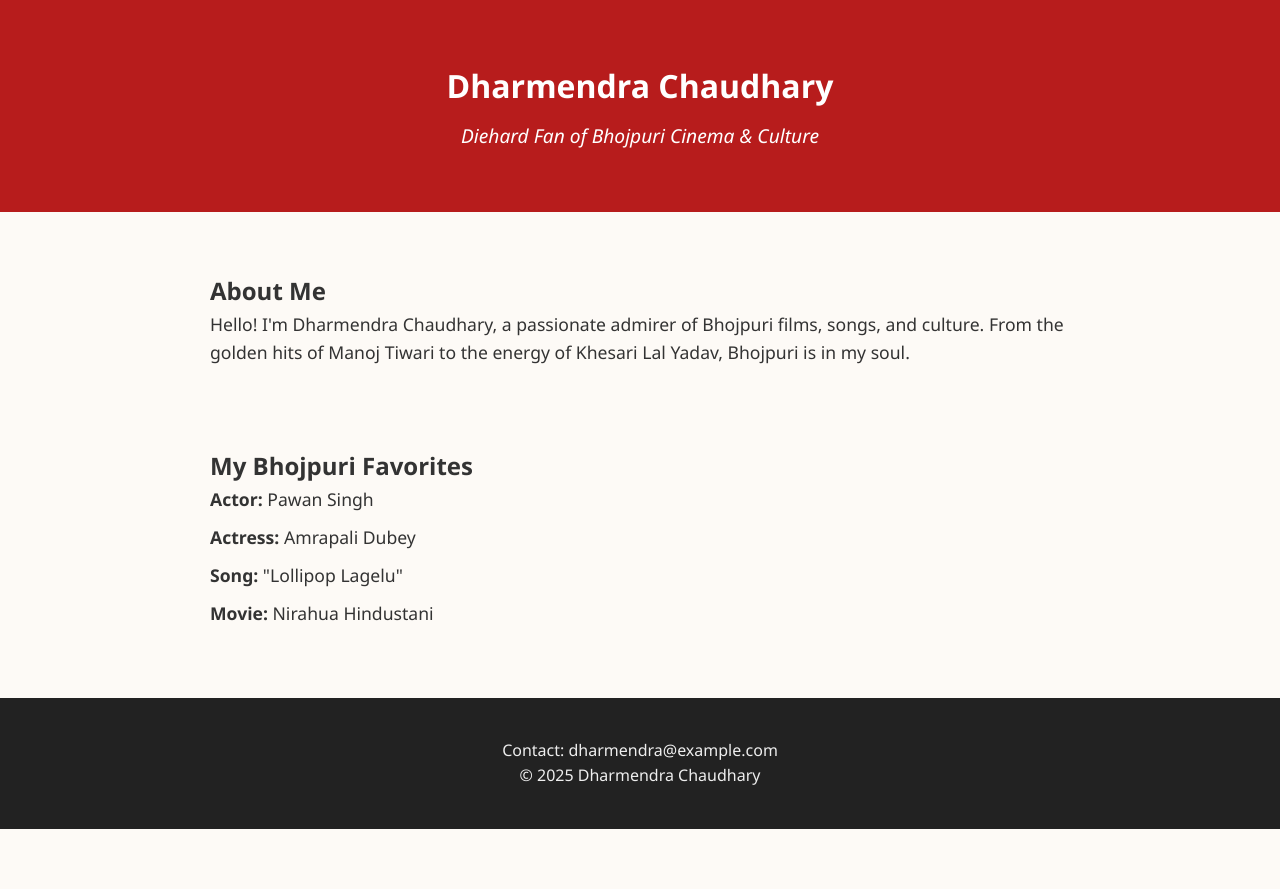
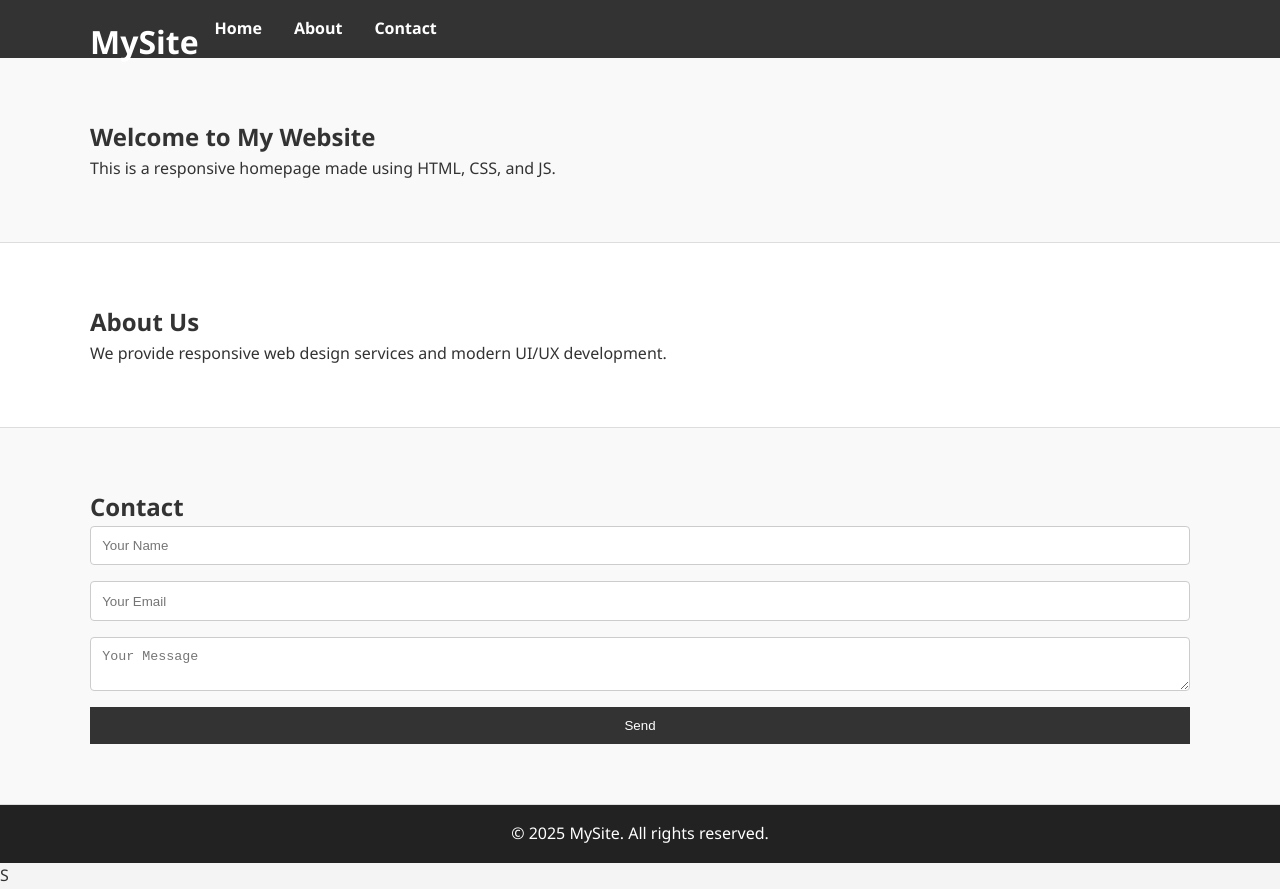
Before and after one commit to Dharmendra14ry/dharmendra-chaudhary.github.io, a plain HTML site: page index.html in a window 1280 px wide. Before the commit the page ends 829 px from the top, so only its background shows below. Drawn offline with Linux system fonts and the light colour scheme.

Commit message:
initial added js

```diff
--- /dev/null
+++ b/index.css
@@ -0,0 +1,118 @@
+* {
+  margin: 0;
+  padding: 0;
+  box-sizing: border-box;
+}
+
+body {
+  font-family: 'Segoe UI', sans-serif;
+  line-height: 1.6;
+  background: #f4f4f4;
+  color: #333;
+}
+
+header {
+  background: #333;
+  color: #fff;
+  padding: 1rem 0;
+  position: sticky;
+  top: 0;
+  z-index: 1000;
+}
+
+.container {
+  width: 90%;
+  max-width: 1100px;
+  margin: auto;
+}
+
+.logo {
+  float: left;
+}
+
+nav {
+  display: flex;
+  justify-content: space-between;
+  align-items: center;
+}
+
+.nav-links {
+  list-style: none;
+  display: flex;
+}
+
+.nav-links li {
+  margin: 0 1rem;
+}
+
+.nav-links a {
+  color: #fff;
+  text-decoration: none;
+  font-weight: bold;
+}
+
+.hamburger {
+  display: none;
+  font-size: 1.5rem;
+  cursor: pointer;
+  color: white;
+}
+
+section {
+  padding: 60px 0;
+  background: #fff;
+  border-bottom: 1px solid #ddd;
+}
+
+section:nth-child(even) {
+  background: #f9f9f9;
+}
+
+form {
+  display: flex;
+  flex-direction: column;
+}
+
+form input,
+form textarea {
+  margin-bottom: 1rem;
+  padding: 0.7rem;
+  border: 1px solid #ccc;
+  border-radius: 4px;
+}
+
+form button {
+  padding: 0.7rem;
+  border: none;
+  background: #333;
+  color: #fff;
+  cursor: pointer;
+}
+
+footer {
+  background: #222;
+  color: #fff;
+  text-align: center;
+  padding: 1rem;
+}
+
+/* Responsive */
+@media (max-width: 768px) {
+  .nav-links {
+    display: none;
+    flex-direction: column;
+    background: #333;
+    position: absolute;
+    top: 60px;
+    right: 0;
+    width: 200px;
+  }
+
+  .nav-links.active {
+    display: flex;
+  }
+
+  .hamburger {
+    display: block;
+  }
+}
--- a/index.html
+++ b/index.html
@@ -2,42 +2,56 @@
 <html lang="en">
 <head>
   <meta charset="UTF-8" />
-  <meta name="viewport" content="width=device-width, initial-scale=1.0" />
-  <title>Dharmendra Chaudhary - Bhojpuri Fan</title>
-  <link rel="stylesheet" href="style.css" />
+  <meta name="viewport" content="width=device-width, initial-scale=1.0"/>
+  <title>Simple Responsive Website</title>
+  <link rel="stylesheet" href="index.css" />
 </head>
 <body>
   <header>
     <div class="container">
-      <h1>Dharmendra Chaudhary</h1>
-      <p class="tagline">Diehard Fan of Bhojpuri Cinema & Culture</p>
+      <h1 class="logo">MySite</h1>
+      <nav id="navbar">
+        <ul class="nav-links" id="nav-links">
+          <li><a href="#home">Home</a></li>
+          <li><a href="#about">About</a></li>
+          <li><a href="#contact">Contact</a></li>
+        </ul>
+        <div class="hamburger" id="hamburger">&#9776;</div>
+      </nav>
     </div>
   </header>
 
-  <section class="about">
+  <section id="home">
     <div class="container">
-      <h2>About Me</h2>
-      <p>Hello! I'm Dharmendra Chaudhary, a passionate admirer of Bhojpuri films, songs, and culture. From the golden hits of Manoj Tiwari to the energy of Khesari Lal Yadav, Bhojpuri is in my soul.</p>
+      <h2>Welcome to My Website</h2>
+      <p>This is a responsive homepage made using HTML, CSS, and JS.</p>
     </div>
   </section>
 
-  <section class="favorites">
+  <section id="about">
     <div class="container">
-      <h2>My Bhojpuri Favorites</h2>
-      <ul>
-        <li><strong>Actor:</strong> Pawan Singh</li>
-        <li><strong>Actress:</strong> Amrapali Dubey</li>
-        <li><strong>Song:</strong> "Lollipop Lagelu"</li>
-        <li><strong>Movie:</strong> Nirahua Hindustani</li>
-      </ul>
+      <h2>About Us</h2>
+      <p>We provide responsive web design services and modern UI/UX development.</p>
+    </div>
+  </section>
+
+  <section id="contact">
+    <div class="container">
+      <h2>Contact</h2>
+      <form>
+        <input type="text" placeholder="Your Name" required />
+        <input type="email" placeholder="Your Email" required />
+        <textarea placeholder="Your Message" required></textarea>
+        <button type="submit">Send</button>
+      </form>
     </div>
   </section>
 
   <footer>
-    <div class="container">
-      <p>Contact: dharmendra@example.com</p>
-      <p>&copy; 2025 Dharmendra Chaudhary</p>
-    </div>
+    <p>&copy; 2025 MySite. All rights reserved.</p>
   </footer>
+
+  <script src="script.js"></script>
 </body>
 </html>
+S
--- /dev/null
+++ b/index.js
@@ -0,0 +1,6 @@
+const hamburger = document.getElementById('hamburger');
+const navLinks = document.getElementById('nav-links');
+
+hamburger.addEventListener('click', () => {
+  navLinks.classList.toggle('active');
+});
--- a/style.css
+++ /dev/null
@@ -1,67 +0,0 @@
-* {
-  margin: 0;
-  padding: 0;
-  box-sizing: border-box;
-}
-
-body {
-  font-family: 'Segoe UI', sans-serif;
-  line-height: 1.6;
-  color: #333;
-  background-color: #fdfaf6;
-}
-
-.container {
-  width: 90%;
-  max-width: 900px;
-  margin: auto;
-  padding: 20px;
-}
-
-header {
-  background-color: #b71c1c;
-  color: white;
-  padding: 40px 0;
-  text-align: center;
-}
-
-.tagline {
-  font-size: 1.2rem;
-  margin-top: 10px;
-  font-style: italic;
-}
-
-section {
-  margin: 40px 0;
-}
-
-.about p,
-.favorites ul {
-  font-size: 1.1rem;
-}
-
-.favorites ul {
-  list-style: none;
-  padding: 0;
-}
-
-.favorites li {
-  margin-bottom: 10px;
-}
-
-footer {
-  background-color: #222;
-  color: #eee;
-  text-align: center;
-  padding: 20px 0;
-  margin-top: 40px;
-}
-
-@media (max-width: 600px) {
-  header h1 {
-    font-size: 1.8rem;
-  }
-  .tagline {
-    font-size: 1rem;
-  }
-}
```
